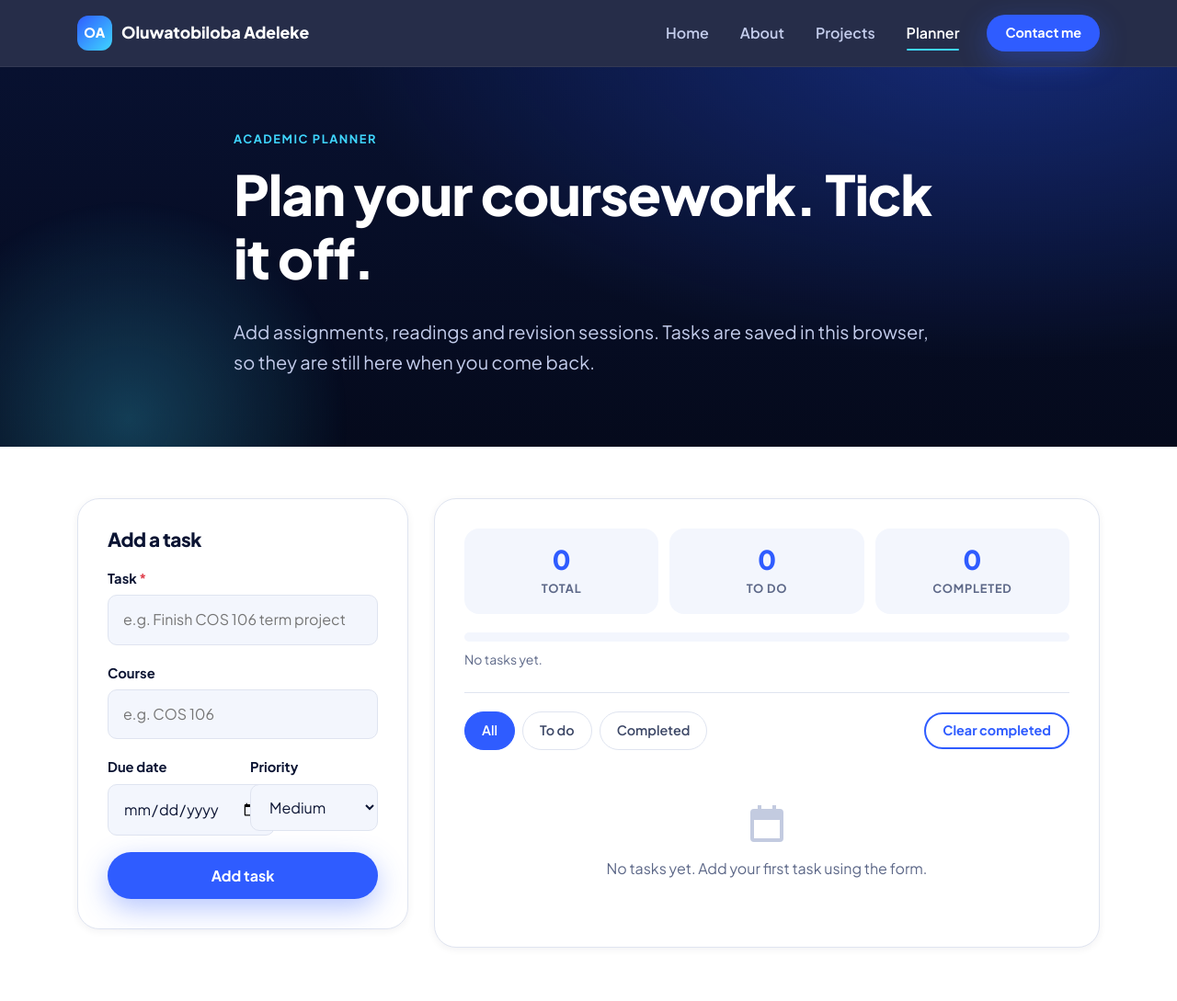
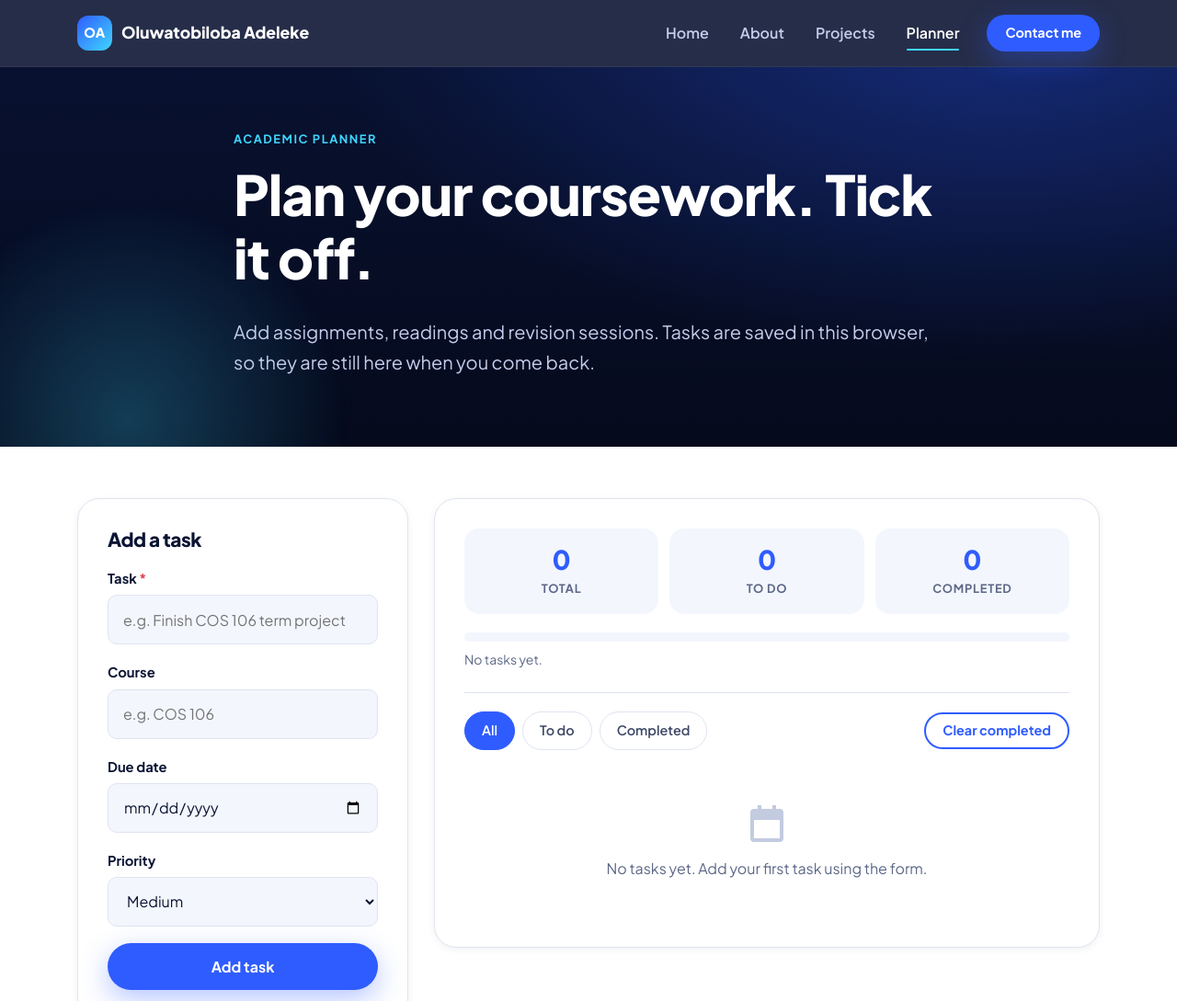
Before and after one commit to Hanszom/cos106-portfolio, a plain HTML site: page planner.html in a window 1280 px wide. Shown: the top 1089 px of the page at 92% size. Drawn offline with Linux system fonts and the light colour scheme.

Commit message:
Add long-term career goal and fix planner form layout
- About: replace the long-term career goal placeholder with the final
  text and remove the editing comment
- Planner: Due date and Priority no longer overlap. Field rows now wrap
  onto separate lines when each column would be narrower than a date
  input needs (180px), so the narrow planner panel stacks them while
  wider forms keep them side by side
- Give text, email, phone, date inputs and dropdowns the same height
- README: update personalisation status, testing notes and add an AI
  assistance note

```diff
--- a/css/style.css
+++ b/css/style.css
@@ -663,7 +663,15 @@ a { color: var(--blue-600); }
 
 .form { display: grid; gap: 18px; }
 .field { display: grid; gap: 6px; min-width: 0; align-content: start; }
-.field-row { display: grid; grid-template-columns: 1fr 1fr; gap: 16px; }
+/* Side-by-side fields that wrap onto separate lines when there is not
+   enough room. Each column needs at least 180px (about what a date input
+   needs to show "dd/mm/yyyy" and its calendar icon), so narrow containers
+   such as the planner panel stack the fields instead of letting them overlap. */
+.field-row {
+  display: grid;
+  grid-template-columns: repeat(auto-fit, minmax(min(100%, 180px), 1fr));
+  gap: 18px 16px;
+}
 .field label { font-weight: 700; font-size: 0.92rem; }
 .req { color: var(--red-500); }
 
@@ -671,6 +679,7 @@ a { color: var(--blue-600); }
 .field select,
 .field textarea {
   width: 100%;
+  min-width: 0;
   padding: 13px 16px;
   font: inherit;
   color: var(--ink);
@@ -680,6 +689,10 @@ a { color: var(--blue-600); }
   transition: border-color 0.2s, box-shadow 0.2s, background-color 0.2s;
 }
 .field textarea { resize: vertical; min-height: 140px; }
+/* Same height for text, email, tel, date inputs and dropdowns, because
+   browsers give date inputs and selects slightly different natural heights. */
+.field input,
+.field select { height: 54px; }
 .field input:hover,
 .field select:hover,
 .field textarea:hover { border-color: #c3cbe0; }
@@ -942,7 +955,7 @@ a { color: var(--blue-600); }
   .card-grid,
   .interest-list,
   .skill-list,
-  .field-row { grid-template-columns: 1fr; }
+  .field-row { grid-template-columns: minmax(0, 1fr); }
   .hero-facts { gap: 20px; }
   .panel { padding: 22px; }
   .project-body { padding: 24px; }
```
Also changed, not shown: about.html (+2 -3 lines), 1 other file.
